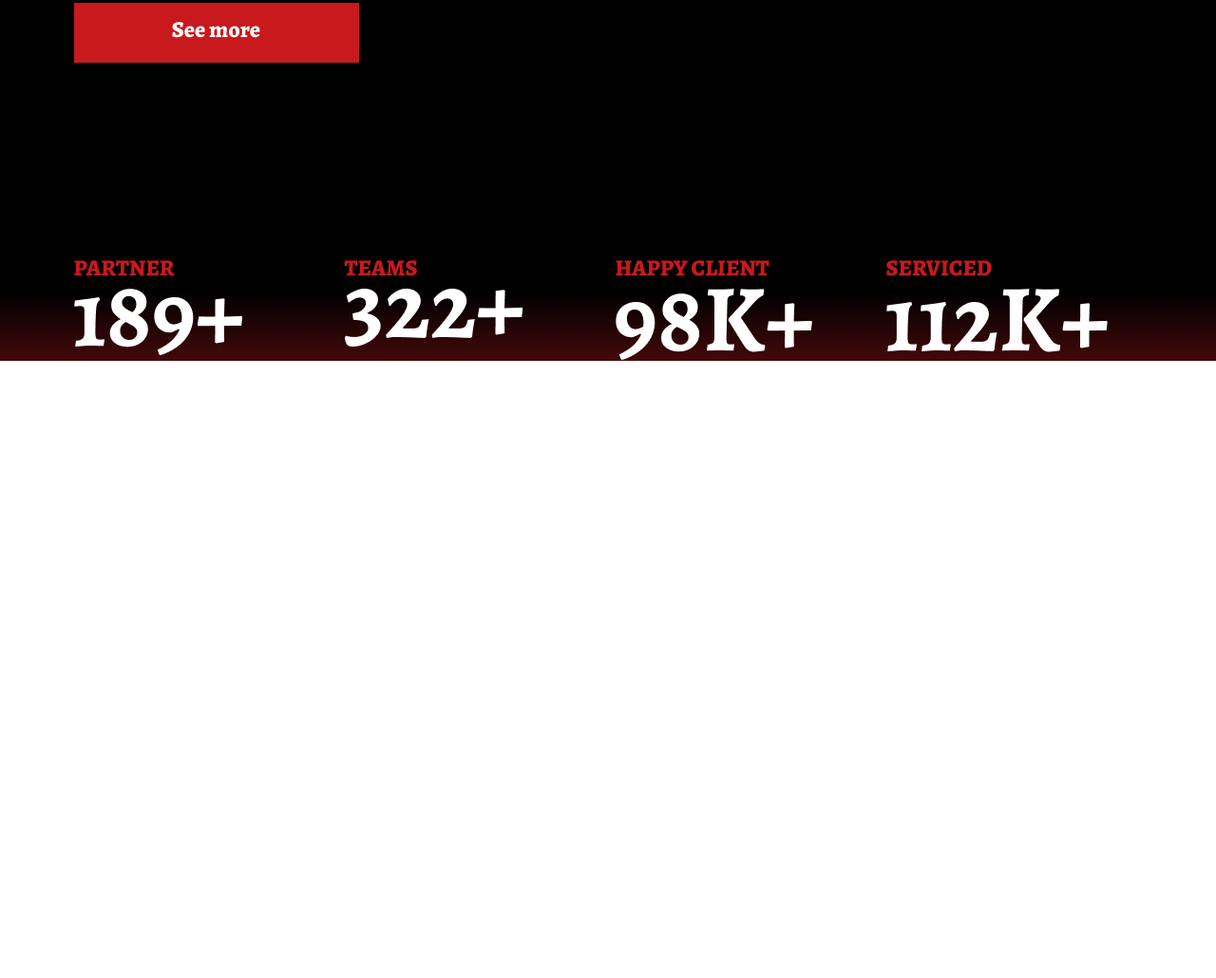
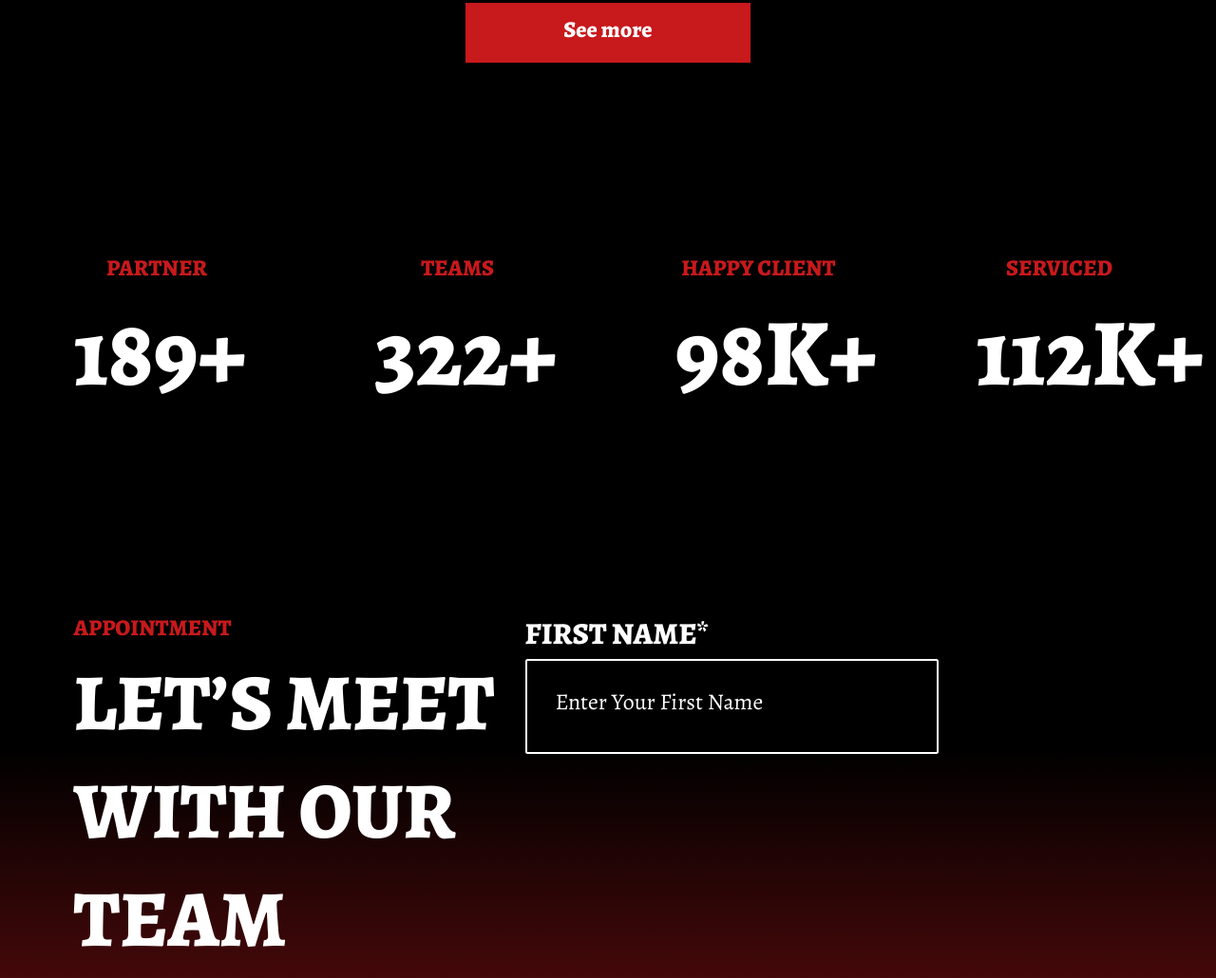
Before and after one commit to Rajan17104/project-boodoo, a plain HTML site: page index.html in a window 1280 px wide. Shown: the part 7734-8764 px from the top of the page at 95% size. Before the commit the page ends 8114 px from the top, so only its background shows below. Drawn offline with Linux system fonts and the light colour scheme.

Commit message:
27-3-appointment

```diff
--- a/assets/css/style.css
+++ b/assets/css/style.css
@@ -46,11 +46,9 @@ p {
     padding: 1.2rem;
 }
 
-.container {
+.container {}
 
-}
-
-h2{
+h2 {
     font-weight: 700;
     font-size: 140px;
     line-height: 191px;
@@ -65,7 +63,7 @@ h3 {
     color: #FFFFFF;
 }
 
-h4{
+h4 {
     font-weight: 700;
     font-size: 44px;
     line-height: 60px;
@@ -185,7 +183,7 @@ header nav ul li a {
 
 }
 
-.discover-symbol h5{
+.discover-symbol h5 {
     padding-top: 2rem;
 }
 
@@ -200,17 +198,17 @@ header nav ul li a {
     position: relative;
 }
 
-.discover-about p{
+.discover-about p {
     padding-top: 10rem;
 }
 
-.discover-about h5{
+.discover-about h5 {
     padding: 1.8rem 0 10.5rem 0;
 }
 
-.discover-about .border-end{
-   padding-right: 11.5rem;
-   border-right-color: 2px solid #FFFFFF;
+.discover-about .border-end {
+    padding-right: 11.5rem;
+    border-right-color: 2px solid #FFFFFF;
 }
 
 
@@ -220,30 +218,29 @@ header nav ul li a {
 
 /*******super section******/
 
-#super{
-    background: linear-gradient(180deg, #000000 37.37%, #C8191C
-    231.27%);
+#super {
+    background: linear-gradient(180deg, #000000 37.37%, #C8191C 231.27%);
 
 }
 
-.imagine{
+.imagine {
     padding-top: 5rem;
 }
 
-.super-data p{
+.super-data p {
     padding-top: 11.5rem;
 }
 
-.super-image{
+.super-image {
     padding-left: 8.8rem;
 }
 
-.super-image img{
+.super-image img {
     width: 100%;
 }
 
 .super-main h2 {
-  padding: 10.4rem 5rem 0 0 ;
+    padding: 10.4rem 5rem 0 0;
 }
 
 
@@ -252,41 +249,41 @@ header nav ul li a {
 
 /******services section*******/
 
-#services{
+#services {
     background: linear-gradient(0deg, #000000 16.49%, #C8191C 274.79%);
     padding-top: 20rem;
 }
 
-#services h6{
+#services h6 {
     text-align: center;
 }
 
-#services h3{
+#services h3 {
     text-align: center;
 }
 
-.services-box{
+.services-box {
     border: 2px solid #fff;
     padding: 5rem 6rem;
 }
 
-.services-box h4{
+.services-box h4 {
     padding-top: 5rem;
 }
 
-.services-box p{
+.services-box p {
     padding-top: 2rem;
 }
 
-.services-box img{
+.services-box img {
     width: 100%;
 }
 
-#services .col-md-6:nth-child(odd){
+#services .col-md-6:nth-child(odd) {
     padding: 7.5rem 7.5rem 7.5rem 4.2rem;
 }
 
-#services .col-md-6:nth-child(even){
+#services .col-md-6:nth-child(even) {
     padding: 7.5rem 4.2rem 7.5rem 7.5rem;
 }
 
@@ -296,34 +293,36 @@ header nav ul li a {
 
 /*********why section*********/
 
-#why{
+#why {
     background: linear-gradient(180deg, #000000 36.84%, #C8191C 223.16%);
     padding: 20rem 0;
 }
-.why-main{
+
+.why-main {
     justify-content: space-between;
 
 }
 
-#why .why-main .why-data{
+#why .why-main .why-data {
     text-align: center;
 }
 
 
-#why h6{
+#why h6 {
     text-align: center;
 }
 
-#why h3{
+#why h3 {
     text-align: center;
 }
-.why-data{
+
+.why-data {
     width: 41rem;
     height: 30.2rem;
-    padding-top:17.2rem ;
+    padding-top: 17.2rem;
 }
 
-.why-data h4{
+.why-data h4 {
     font-weight: 700;
     font-size: 32px;
     line-height: 44px;
@@ -332,7 +331,7 @@ header nav ul li a {
     padding: 3rem 0;
 }
 
-.why-data img{
+.why-data img {
     margin: 0 auto;
 }
 
@@ -341,60 +340,100 @@ header nav ul li a {
 
 /*****horo scope**********/
 
-#horo{
+#horo {
     background: linear-gradient(0deg, #000000 36.84%, #C8191C 223.16%);
     padding: 20rem 0;
 }
 
-#horo h6{
+#horo .container>h6 {
     text-align: center;
 }
 
-#horo h3{
+#horo h3 {
     max-width: 105.4rem;
     text-align: center;
     margin: 0 auto;
 }
 
-#horo .row > *{
+#horo .horo-main>* {
     margin-right: 8.1rem;
 }
 
-#horo .horo-main{
+#horo .horo-main {
     margin: 10rem 0;
 }
 
-.horo-img{
+.horo-img {
     display: flex;
 }
 
-
-.horo-img img{
+.horo-img img {
     margin-right: 6rem;
 }
 
-.horo-data h5{
+.horo-data h5 {
     text-align: start;
 }
 
-#horo .btn-theme{
-  text-align: center;
+#horo .horo-button {
+    text-align: center;
 }
 
-/************************/
-
-/******partner**********/
-
-#partner{
-    background: linear-gradient(180deg, #000000 36.84%, #C8191C 223.16%);
+.partner-main {
+    padding-top: 20rem;
+    justify-content: space-between;
+    text-align: center;
 }
 
-.partner-main{
-   justify-content: space-between;
+.partner-main h2 {
+    font-weight: 700;
+    font-size: 100px;
+    line-height: 136px;
+    text-transform: uppercase;
+    color: #FFFFFF;
 }
 
+/*************************/
 
-/*************************/
+
+/*****appointment section*****/
+
+#appointment {
+    background: linear-gradient(180deg, #000000 36.84%, #C8191C 223.16%);
+
+}
+
+#appointment h3 {
+    max-width: 45.2rem;
+}
+
+.form-label {
+    font-weight: 700;
+    font-size: 32px;
+    line-height: 44px;
+    text-transform: uppercase;
+    color: #FFFFFF;
+
+}
+
+.app-box {
+    align-items: center;
+    padding: 10px 30px;
+    gap: 10px;
+    color: #FFF;
+    width: 435px;
+    height: 100px;
+    background-color: transparent;
+    border: 2px solid #FFFFFF;
+}
+
+#appointment input::placeholder{
+    font-weight: 400;
+    font-size: 24px;
+    line-height: 33px;
+    color: #FFFFFF;
+}
+/******************************/
 
 @media screen and (min-width:1650px) {
     .container {
--- a/index.html
+++ b/index.html
@@ -257,28 +257,51 @@
                         </div>
                     </div>
                 </div>
-                <a href="#" class="btn-theme">See more</a>
+                <div class="horo-button">
+                    <a href="#" class="btn-theme">See more</a>
+                </div>
+
+                <div class="partner-main row">
+                    <div class="partner-data col-md-2">
+                        <h6>Partner</h6>
+                        <h2>189+</h2>
+                    </div>
+                    <div class="col-md-2">
+                        <h6>TEAMS</h6>
+                        <h2>322+</h2>
+                    </div>
+                    <div class="col-md-2">
+                        <h6>HAPPY CLient</h6>
+                        <h2>98K+</h2>
+                    </div>
+                    <div class="partner-data col-md-2">
+                        <h6>serviced</h6>
+                        <h2>112k+</h2>
+                    </div>
+                </div>
             </div>
         </section>
 
-        <section id="partner">
+        <section id="appointment">
             <div class="container">
-                <div class="partner-main row">
-                    <div class="col-md-3">
-                        <h6>Partner</h6>
-                        <img src="./assets/images/189+.png" alt="">
+                <div class="row">
+                    <div class="col-md-5">
+                        <h6>Appointment</h6>
+                        <h3>LET’S MEET WITH OUR TEAM</h3>
                     </div>
-                    <div class="col-md-3">
-                        <h6>TEAMS</h6>
-                        <img src="./assets/images/322+.png" alt="">
-                    </div>
-                    <div class="col-md-3">
-                        <h6>HAPPY CLient</h6>
-                        <img src="./assets/images/98K+.png" alt="">
-                    </div>
-                    <div class="col-md-3">
-                        <h6>serviced</h6>
-                        <img src="./assets/images/112k+.png" alt="">
+                    <div class="col-md-7">
+                        <form action="">
+                            <div class="row">
+                                <div class="col-md-6">
+                                    <label for="exampleInputEmail1" class="form-label">FIRST NAME*</label>
+                                    <input type="email" class="app-box form-control" id="exampleInputEmail1" aria-describedby="emailHelp" placeholder="Enter Your First Name">
+                                </div>
+                                <div class="col-md-6">
+
+                                </div>
+
+                            </div>
+                        </form>
                     </div>
                 </div>
             </div>
```
